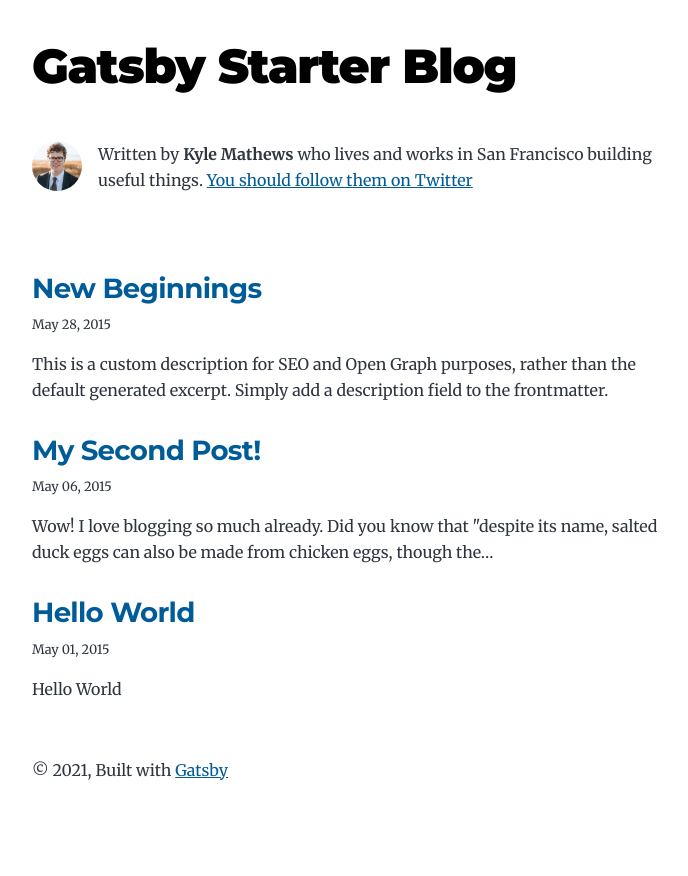
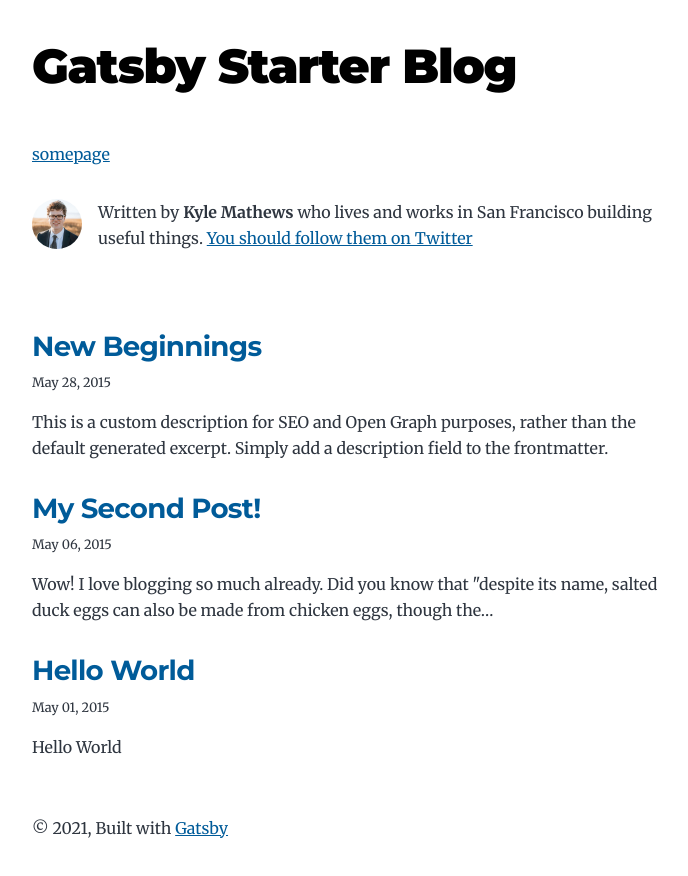
Before and after one commit to benlavalley/gatsby-starter-blog, a Gatsby site: page / in a window 1280 px wide. Shown: the whole page, without its empty margins (292-980 px from the left). Before the commit the page ends 846 px from the top, so only its background shows below. Built offline with nearby package versions, Linux system fonts and the light colour scheme; Gatsby itself is replaced by a stand-in of ours.

Commit message:
added page link

```diff
--- a/src/pages/index.js
+++ b/src/pages/index.js
@@ -25,6 +25,11 @@
 
   return (
     <Layout location={location} title={siteTitle}>
+      <p>
+        <Link to='/someroute/somepage' itemProp="url">
+          <span itemProp="headline">somepage</span>
+        </Link>
+      </p>
       <Seo title="All posts" />
       <Bio />
       <ol style={{ listStyle: `none` }}>
```
